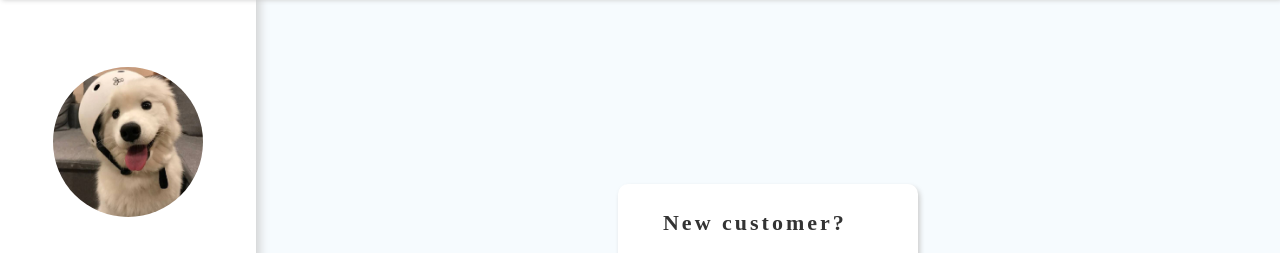
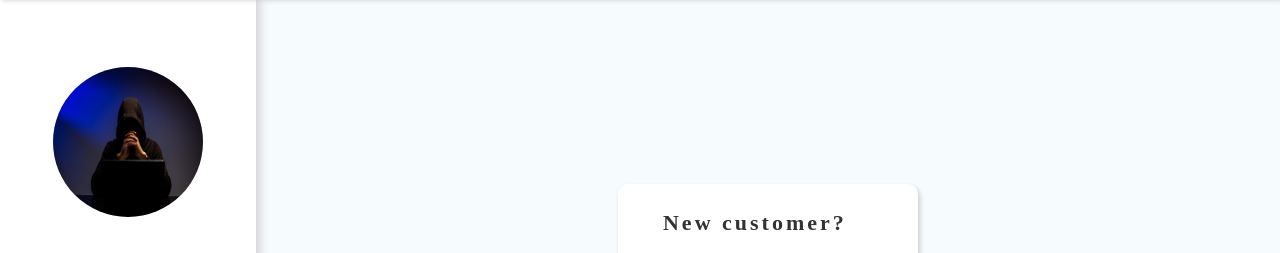
Before and after one commit to zwchin08/MySecondsite, a plain HTML site: page res.html in a window 1280 px wide. Shown: the part 83-336 px from the top of the page. Drawn offline with Linux system fonts and the light colour scheme; a web font is replaced by a local one.

Commit message:
HPの写真がchangeしました。
HPの写真がchangeしました。あどはaboutのpageもchangeしました。

```diff
--- a/res.html
+++ b/res.html
@@ -39,7 +39,7 @@
 			<!-- 左侧菜单 -->
 			<div class="box-left">
 				<a href="aboutlike.html">
-					<img src="img/user.png" alt="Click me">
+					<img src="img/user2.jpg" alt="Click me">
 				</a>
 				<h5 style='text-align: center;margin-bottom: 3px;'>頼られる存在であり続ける </h5>
 				<h6 style='text-align: center;margin-bottom: 10px;'>(keep reliable)</h6>
```
Also changed, not shown: about.html (+10 -2 lines), aboutlike.html (+1 -1 lines), contant.html (+1 -1 lines), login.html (+1 -1 lines), work.html (+1 -1 lines), img/gougou3.png (deleted), img/gougou4.png (deleted), img/gougou5.png (deleted), 2 other files.
